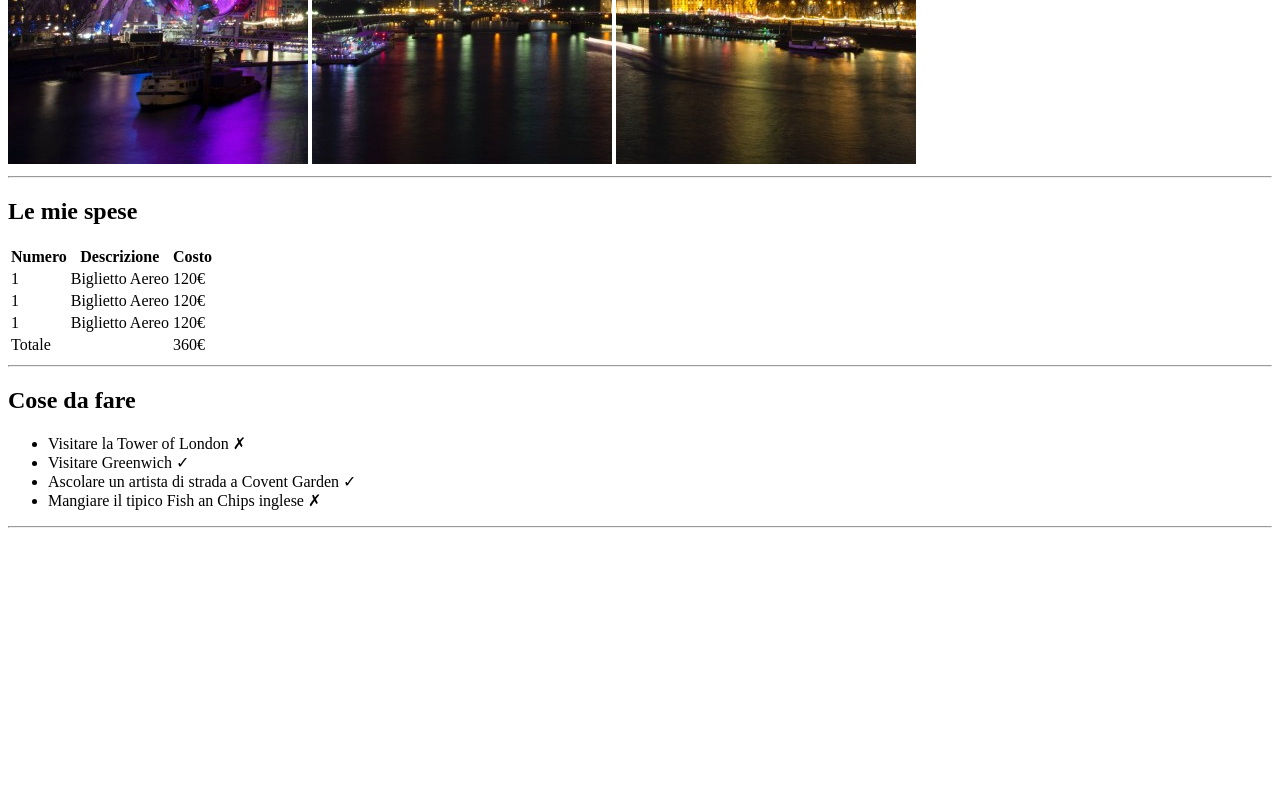
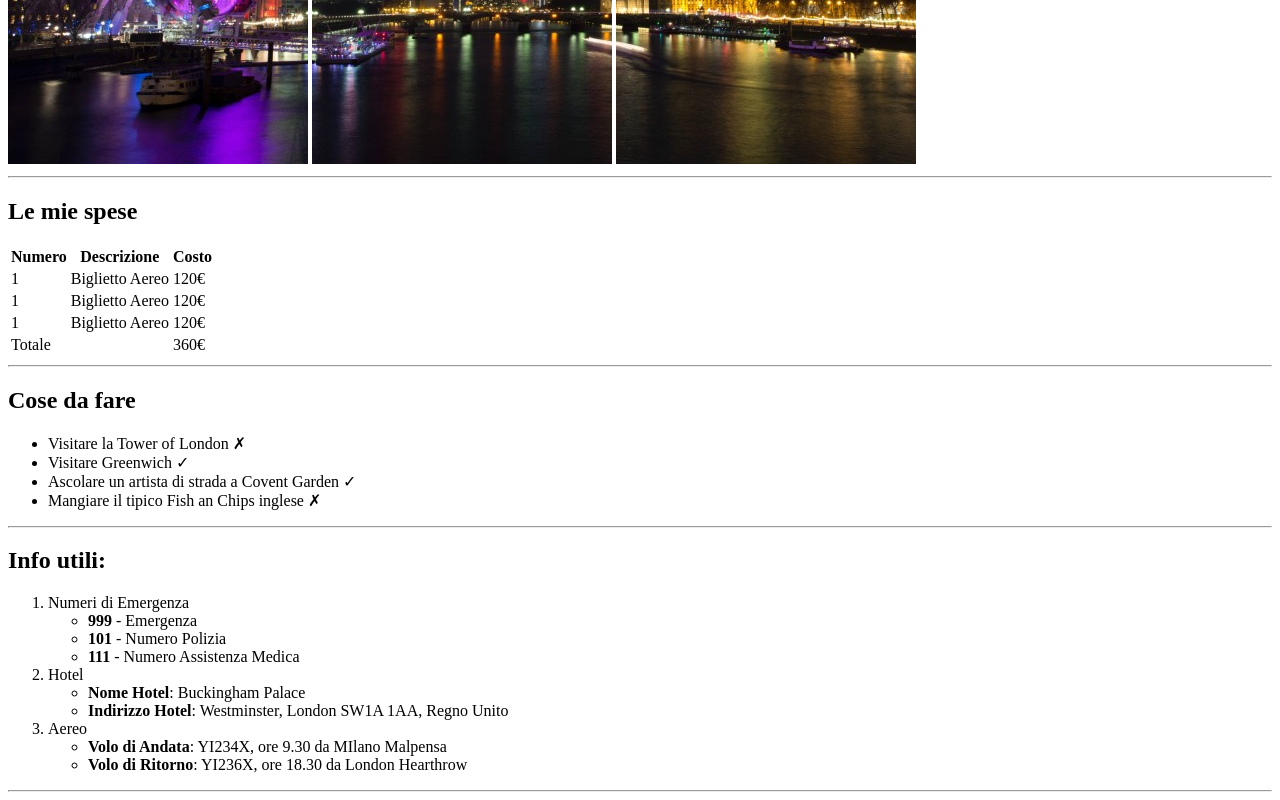
Before and after one commit to feffe17/html-london-trip, a plain HTML site: page index.html in a window 1280 px wide. Shown: the part 516-1316 px from the top of the page. Before the commit the page ends 1052 px from the top, so only its background shows below. Drawn offline with Linux system fonts and the light colour scheme.

Commit message:
Commit section Infos

```diff
--- a/index.html
+++ b/index.html
@@ -75,7 +75,31 @@
 
         <section>
             <!-- section infos -->
+             <h2>Info utili:</h2>
+             <ol>
+                <li>Numeri di Emergenza
+                    <ul>
+                        <li><strong>999</strong> - Emergenza</li>
+                        <li><strong>101</strong> - Numero Polizia</li>
+                        <li><strong>111</strong> - Numero Assistenza Medica</li>
+                    </ul>
+                </li>
 
+                <li>Hotel
+                    <ul>
+                        <li><strong>Nome Hotel</strong>: Buckingham Palace</li>
+                        <li><strong>Indirizzo Hotel</strong>: Westminster, London SW1A 1AA, Regno Unito</li>
+                    </ul>
+                </li>
+
+                <li>Aereo
+                    <ul>
+                        <li><strong>Volo di Andata</strong>: YI234X, ore 9.30 da MIlano Malpensa</li>
+                        <li><strong>Volo di Ritorno</strong>: YI236X, ore 18.30 da London Hearthrow</li>
+                    </ul>
+                </li>
+             </ol>
+             <hr>
         </section>
 
         <section>
```
